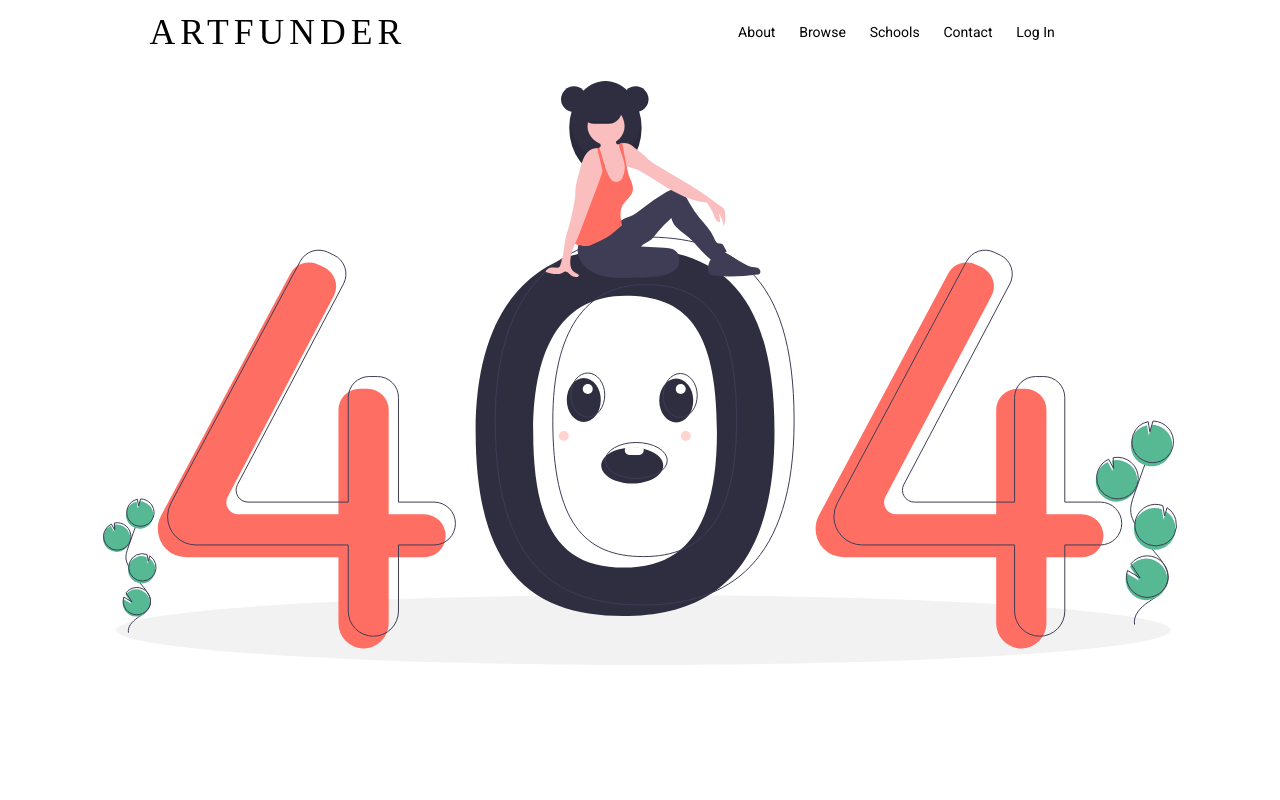
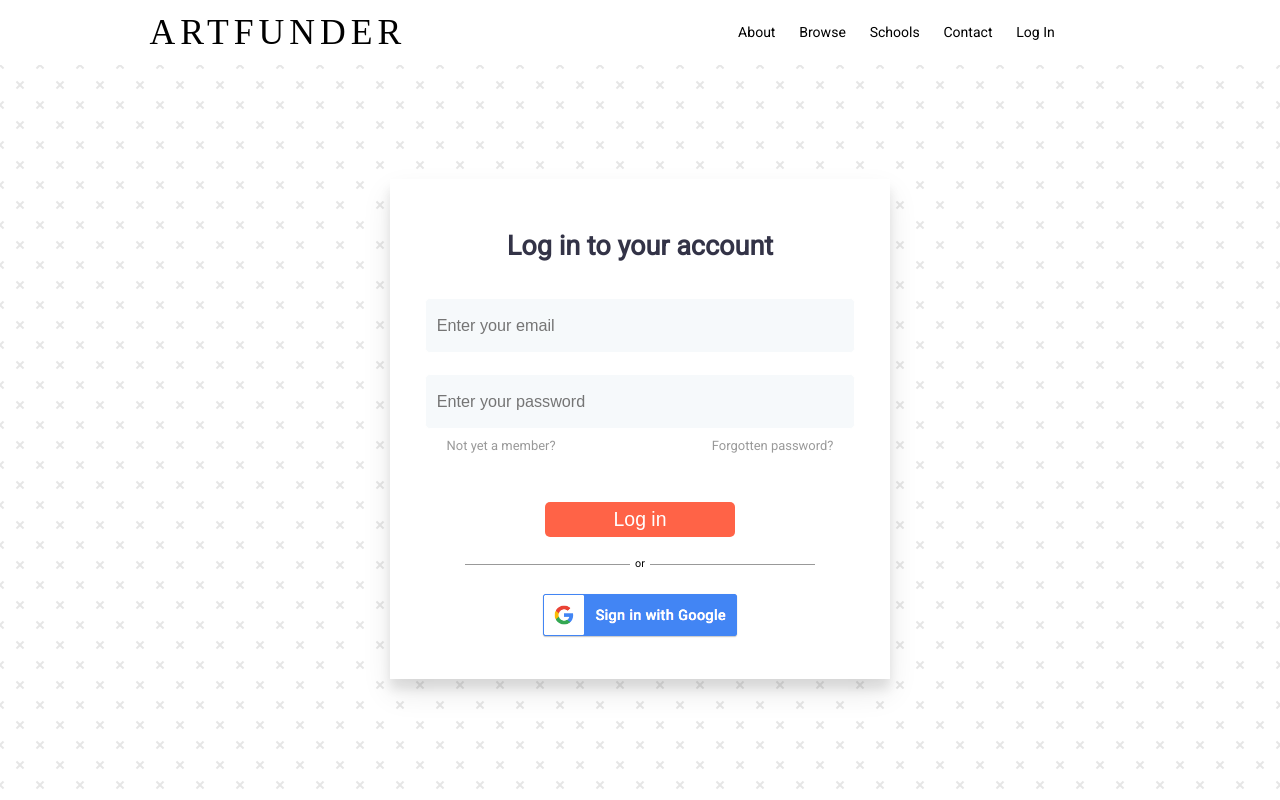
Before and after one commit to LABS-EU3/Student-Art-Collection-FRONTEND, a React (Create React App) app: page /login in a window 1280 px wide. Before the commit this address led to /404. Built offline with nearby package versions, Linux system fonts and the light colour scheme; no server answers; a web font is replaced by a local one; what react-stripe-elements would draw is missing.

Commit message:
removed error page

```diff
--- a/src/App.js
+++ b/src/App.js
@@ -116,11 +116,11 @@ function App(props) {
             <Route path="/contact" component={ContactPage} />
 
             <Route path="/payment" component={StripePayment} />
-            <Route exact path="/404" component={ErrorPage} />
+            {/* <Route exact path="/404" component={ErrorPage} /> */}
           </Suspense>
         </ErrorBoundary>
       </Switch>
-      <Redirect to="/404" />
+            {/* <Redirect to="/404" /> */}
     </ThemeProvider>
   );
 }
```
